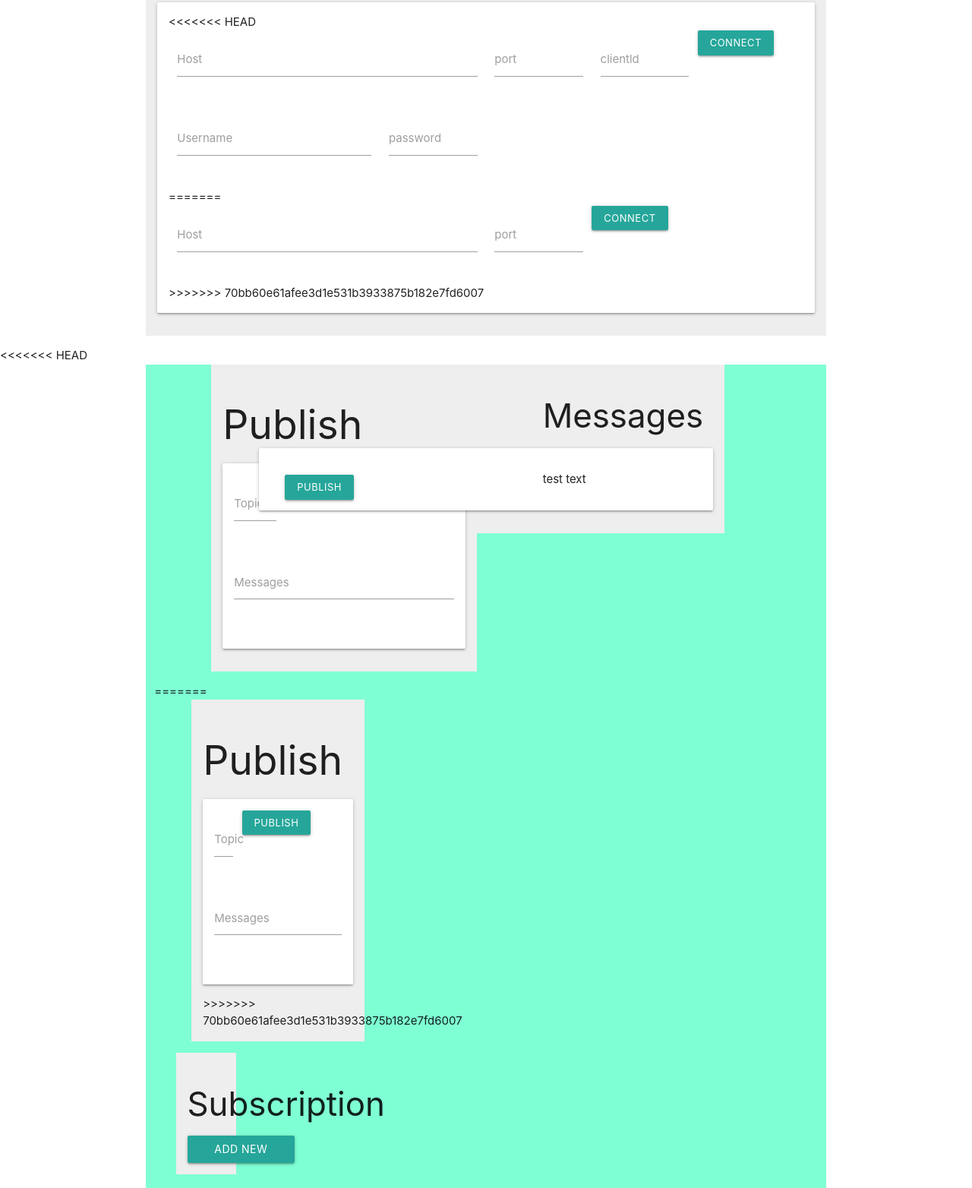
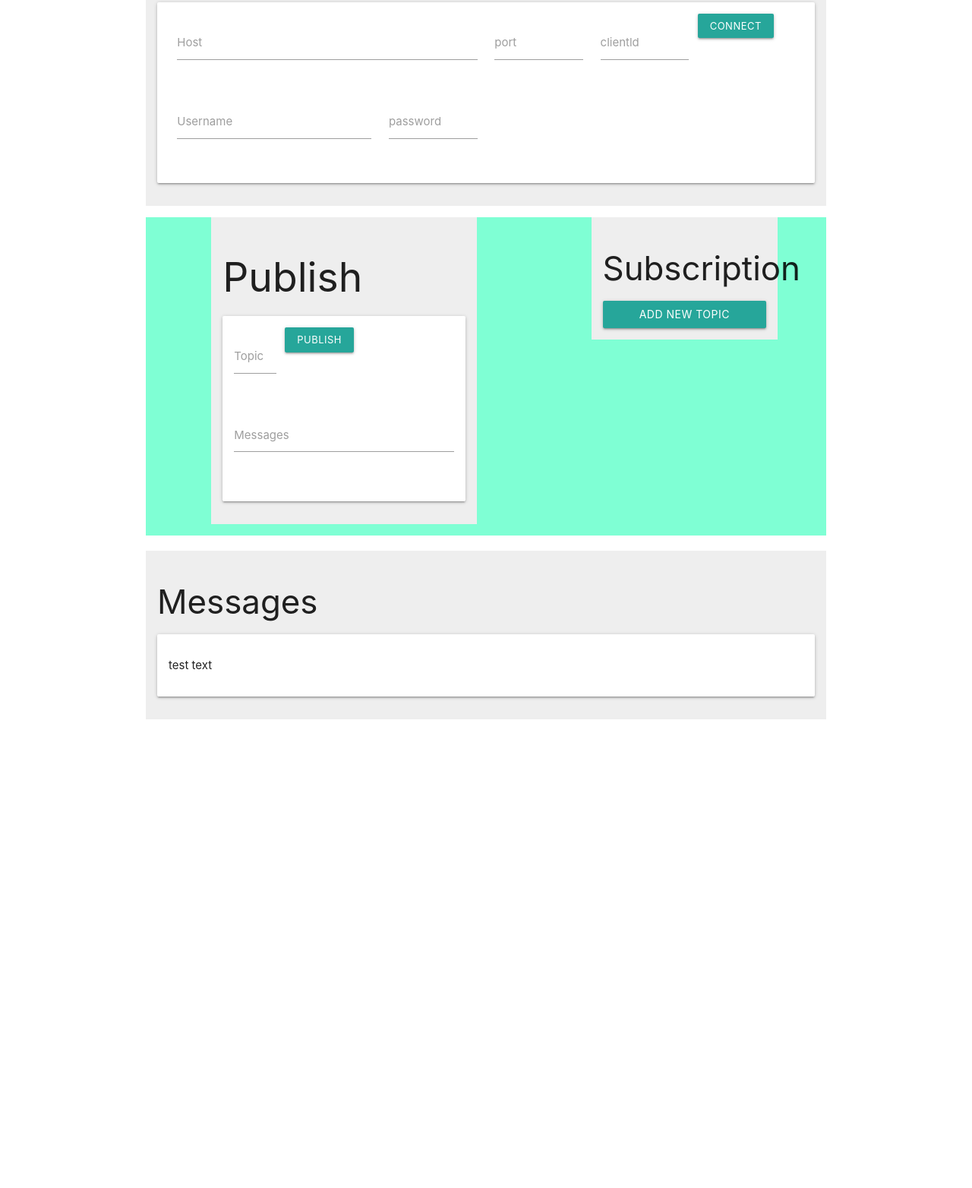
Before and after one commit to coreichamp/iot_mqtt_ui, a plain HTML site: page index.html in a window 1280 px wide. Shown: the part 207-1771 px from the top of the page at 76% size. After the commit the page ends 1169 px from the top, so only its background shows below. Drawn offline with nearby package versions, Linux system fonts and the light colour scheme.

Commit message:
edit style

```diff
--- a/index.html
+++ b/index.html
@@ -28,7 +28,6 @@
   <div class="container" id="Connectionbox">
     <h2>Connection</h2>
     <div class="card" id="con-card">
-<<<<<<< HEAD
         <div class="row">
           <div class="input-field col s6">
             <input value="" id="host" type="text" class="validate">
@@ -54,26 +53,11 @@
             <label class="active" for="password">password</label>
           </div>
         </div>
-=======
-
-      <div class="row">
-        <div class="input-field col s6">
-          <input value="" id="host" type="text" class="validate">
-          <label class="active" for="host">Host</label>
-        </div>
-        <div class="input-field col s2">
-          <input value="" id="port" type="text" class="validate">
-          <label class="active" for="port">port</label>
-        </div>
-        <a class="waves-effect waves-light btn-small">Connect</a>
-      </div>
->>>>>>> 70bb60e61afee3d1e531b3933875b182e7fd6007
 
     </div>
 
 
   </div>
-<<<<<<< HEAD
   <!-- Connection-->
 
   <div class="container" id="midbox">
@@ -104,34 +88,6 @@
 
         </div>
         <!--Publish-->
-=======
-  <!-- Connections-->
-  <div class="row">
-    <div class="col s8">
-      <!--Publish-->
-      <div class="container" id="Publishbox">
-        <h2>Publish</h2>
-        <div class="card" id="pub-card">
-          <div class="row">
-            <div class="input-field col s3">
-              <input value="" id="topic" type="text" class="validate">
-              <label class="active" for="topic">Topic</label>
-            </div>
-            <a class="waves-effect waves-light btn-small">Publish</a>
-
-          </div>
-          <div class="row">
-            <div class="input-field col s12">
-              <textarea id="publish-messages" class="materialize-textarea"></textarea>
-              <label for="publish-messages">Messages</label>
-            </div>
-          </div>
-
-        </div>
-
-
-
->>>>>>> 70bb60e61afee3d1e531b3933875b182e7fd6007
       </div>
       <div class="col s5">
         <!--Subscription-->
```
